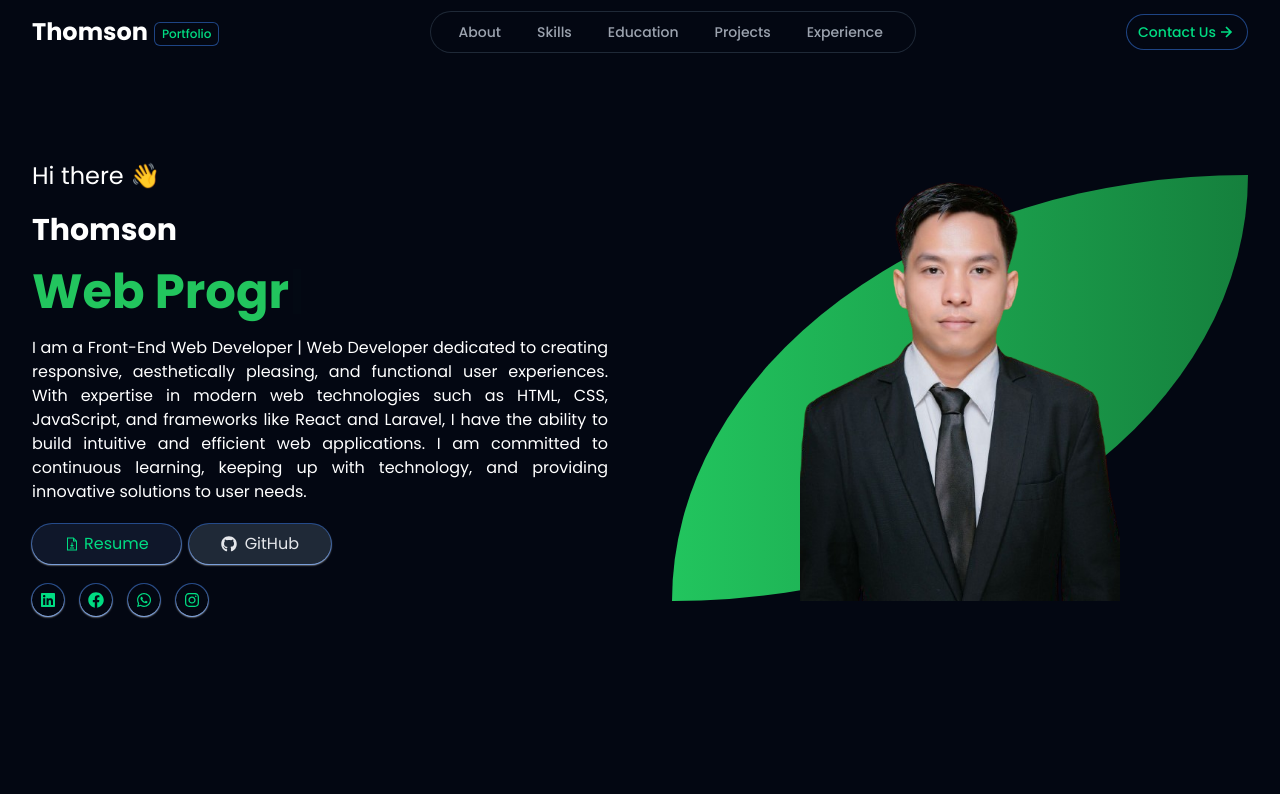
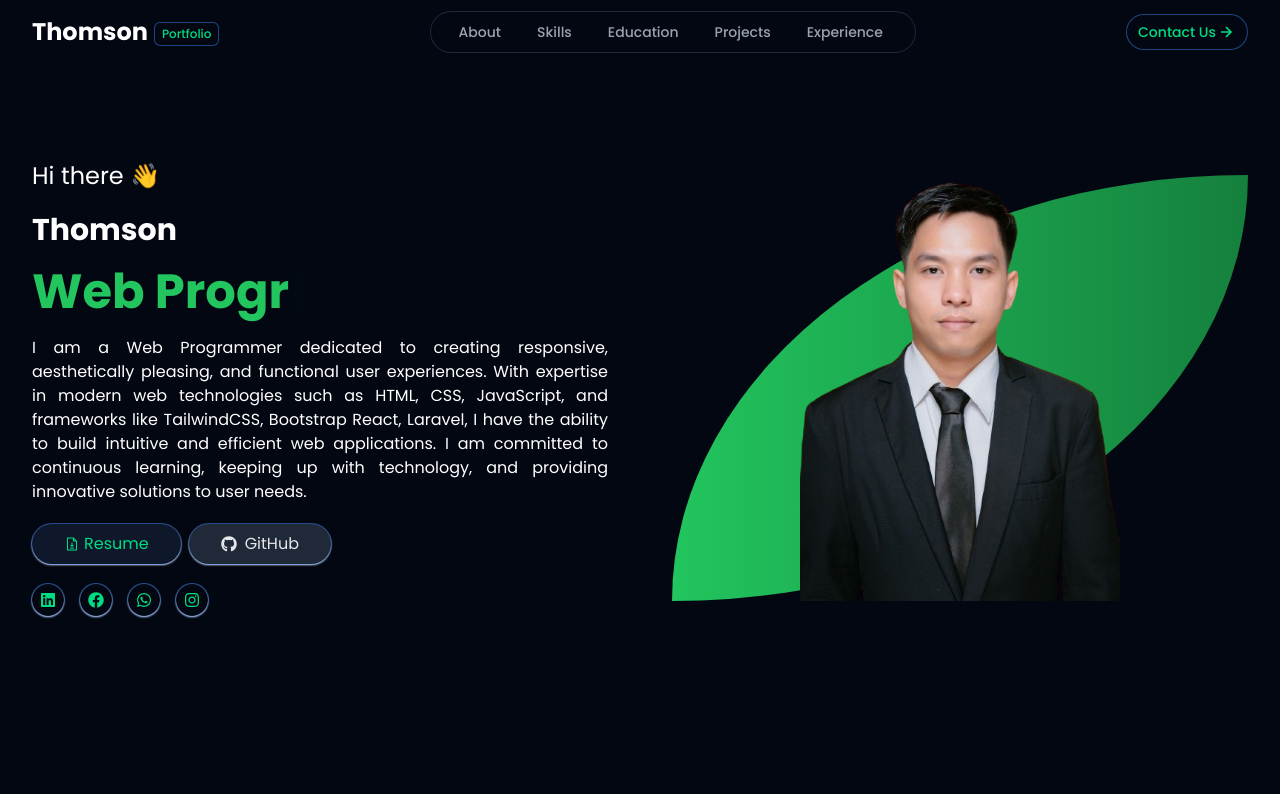
Before and after one commit to ThomsonSimbolon/my-portofolio, a React (Vite) app: page / in a window 1280 px wide. Shown: the top 794 px of the page. Built offline with nearby package versions, Linux system fonts and the light colour scheme.

Commit message:
Update App

```diff
--- a/src/App.jsx
+++ b/src/App.jsx
@@ -216,10 +216,10 @@ const App = () => {
                   />
                 </h1>
                 <p className="text-white mb-5 text-balance md:text-justify">
-                  I am a Front-End Web Developer | Web Developer dedicated to
-                  creating responsive, aesthetically pleasing, and functional
-                  user experiences. With expertise in modern web technologies
-                  such as HTML, CSS, JavaScript, and frameworks like React and
+                  I am a Web Programmer dedicated to creating responsive,
+                  aesthetically pleasing, and functional user experiences. With
+                  expertise in modern web technologies such as HTML, CSS,
+                  JavaScript, and frameworks like TailwindCSS, Bootstrap React,
                   Laravel, I have the ability to build intuitive and efficient
                   web applications. I am committed to continuous learning,
                   keeping up with technology, and providing innovative solutions
```
